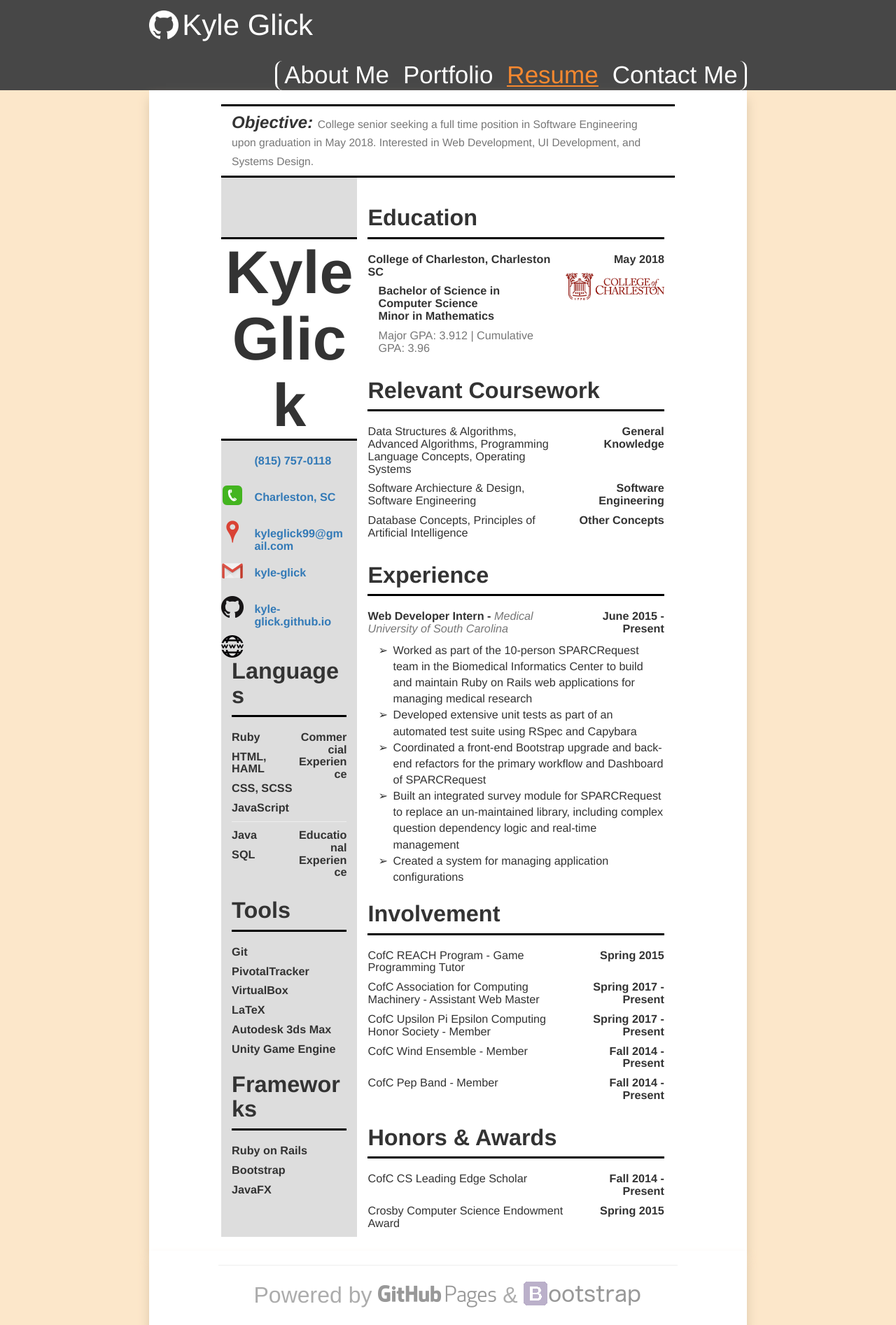
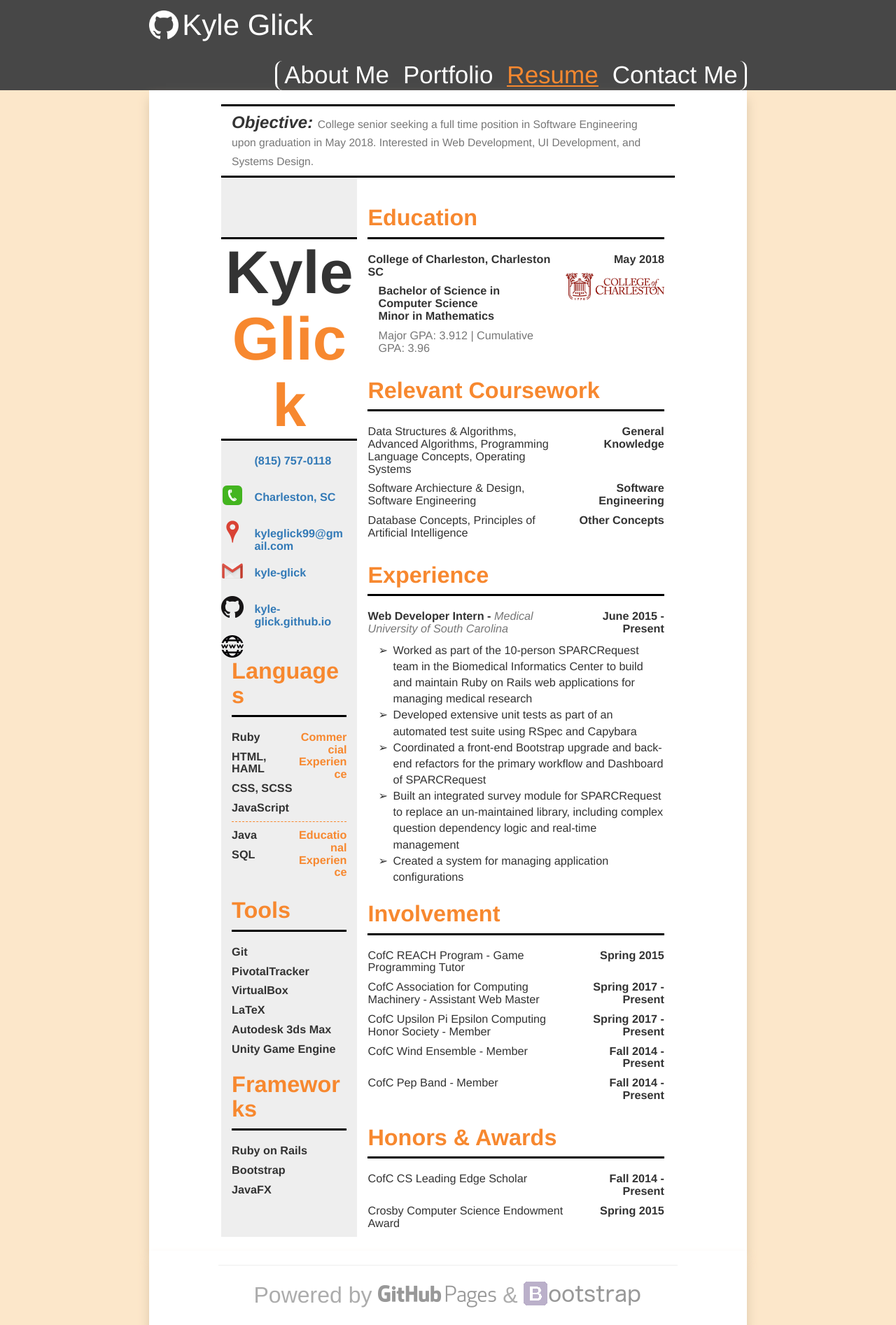
Before and after one commit to kayla-glick/kayla-glick.github.io, a Jekyll site: the page built from resume/index.html, in a window 1280 px wide. Shown: the whole page at 70% size. Built offline with Jekyll 4.4.1, drawn with Linux system fonts in a browser that asks for light colours; nearby versions of some CDN libraries.

Commit message:
resume touchups v1

```diff
--- a/assets/css/resume.css
+++ b/assets/css/resume.css
@@ -45,6 +45,16 @@
 .resume-container hr {
   margin-top: 0;
   margin-bottom: 10px;
+  border-color: var(--apricot);
+  border-style: dashed;
+}
+
+.resume-container .page-header {
+  color: var(--apricot);
+}
+
+.resume-container .familiarity {
+  color: var(--apricot);
 }
 
 
@@ -64,7 +74,7 @@
 
 /* Header and Links */
 .resume-container .resume-left {
-  background: #dddddd;
+  background: #eeeeee;
 }
 
 .resume-header h1 {
--- a/resume/index.html
+++ b/resume/index.html
@@ -11,7 +11,10 @@ header: resume
   </div>
   <div class="container-fluid width-30 no-padding resume-left">
     <div class="resume-header col-sm-12 no-padding">
-      <h1 class="text-center">Kyle Glick</h1>
+      <h1 class="text-center">
+        Kyle
+        <span class="text-orange">Glick</span>
+      </h1>
     </div>
     <div class="contact-links col-sm-12 no-padding">
       <a href="tel:8157570118" target="_blank" class="col-sm-12 no-padding glowing-logo">
@@ -70,7 +73,7 @@ header: resume
         <h4 class="col-sm-12 no-padding">CSS, SCSS</h4>
         <h4 class="col-sm-12 no-padding">JavaScript</h4>
       </div>
-      <div class="col-sm-5 no-padding">
+      <div class="col-sm-5 no-padding familiarity">
         <h4 class="col-sm-12 no-padding text-right">Commercial Experience</h4>
       </div>
       <div class="col-sm-12 no-padding">
@@ -80,7 +83,7 @@ header: resume
         <h4 class="col-sm-12 no-padding">Java</h4>
         <h4 class="col-sm-12 no-padding">SQL</h4>
       </div>
-      <div class="col-sm-5 no-padding">
+      <div class="col-sm-5 no-padding familiarity">
         <h4 class="col-sm-12 no-padding text-right">Educational Experience</h4>
       </div>
     </div>
```
